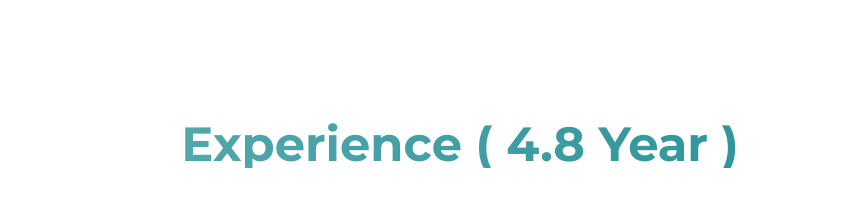
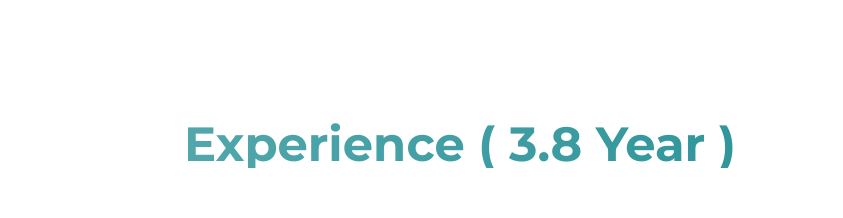
Before and after one commit to mechanicm56/portfolio, a Next.js app: page /about in a window 1280 px wide. Shown: the part 840-1058 px from the top of the page, without its empty margins (180-1023 px from the left). Built offline with nearby package versions, Linux system fonts and the light colour scheme.

Commit message:
minor fixes

```diff
--- a/src/pages/about.tsx
+++ b/src/pages/about.tsx
@@ -47,7 +47,8 @@ export default function About() {
         getMonthNunber(em) +
         12 -
         getMonthNunber(sm)) /
-      12
+        12 -
+      1
     ).toFixed(1);
   };
   return (
```
